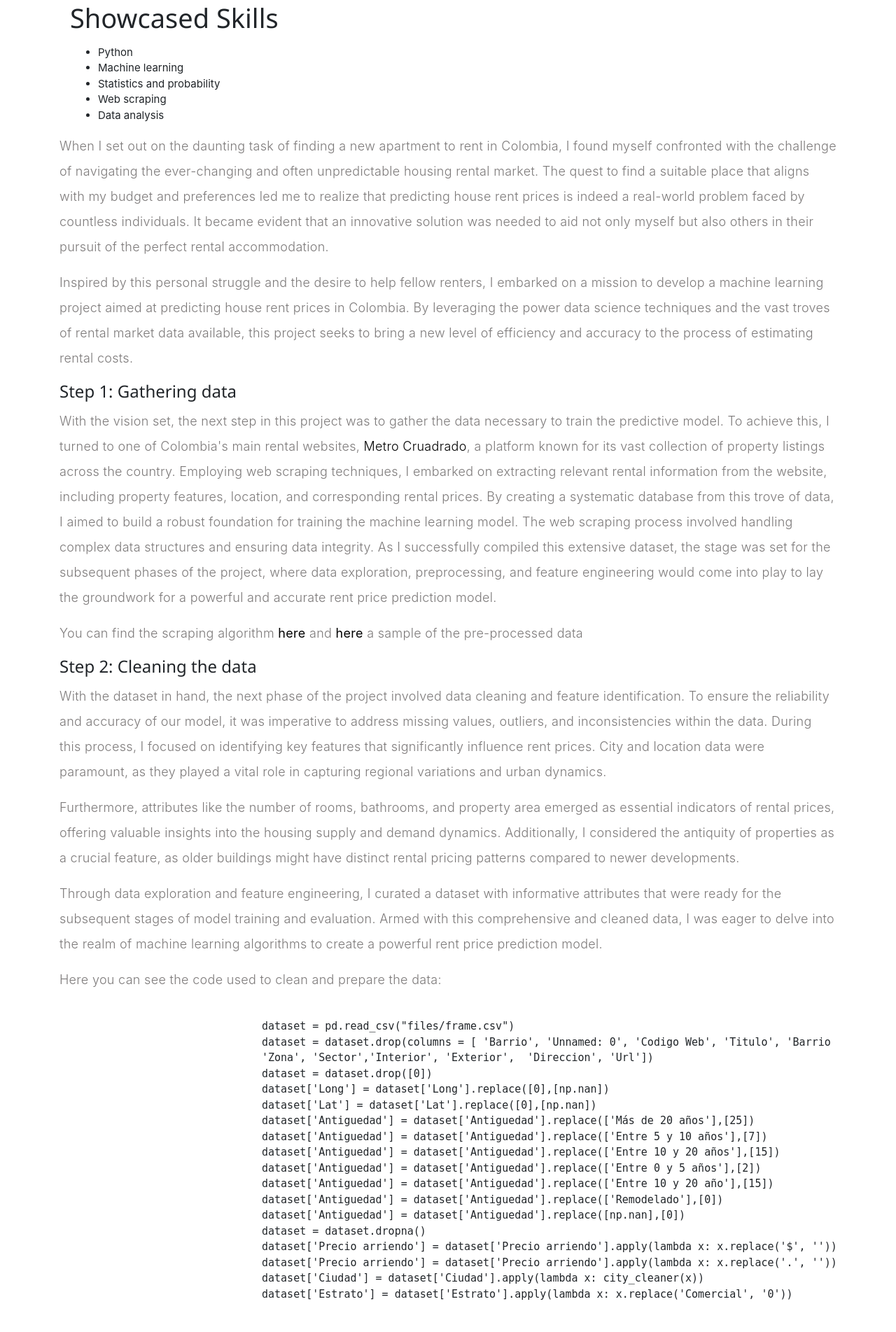
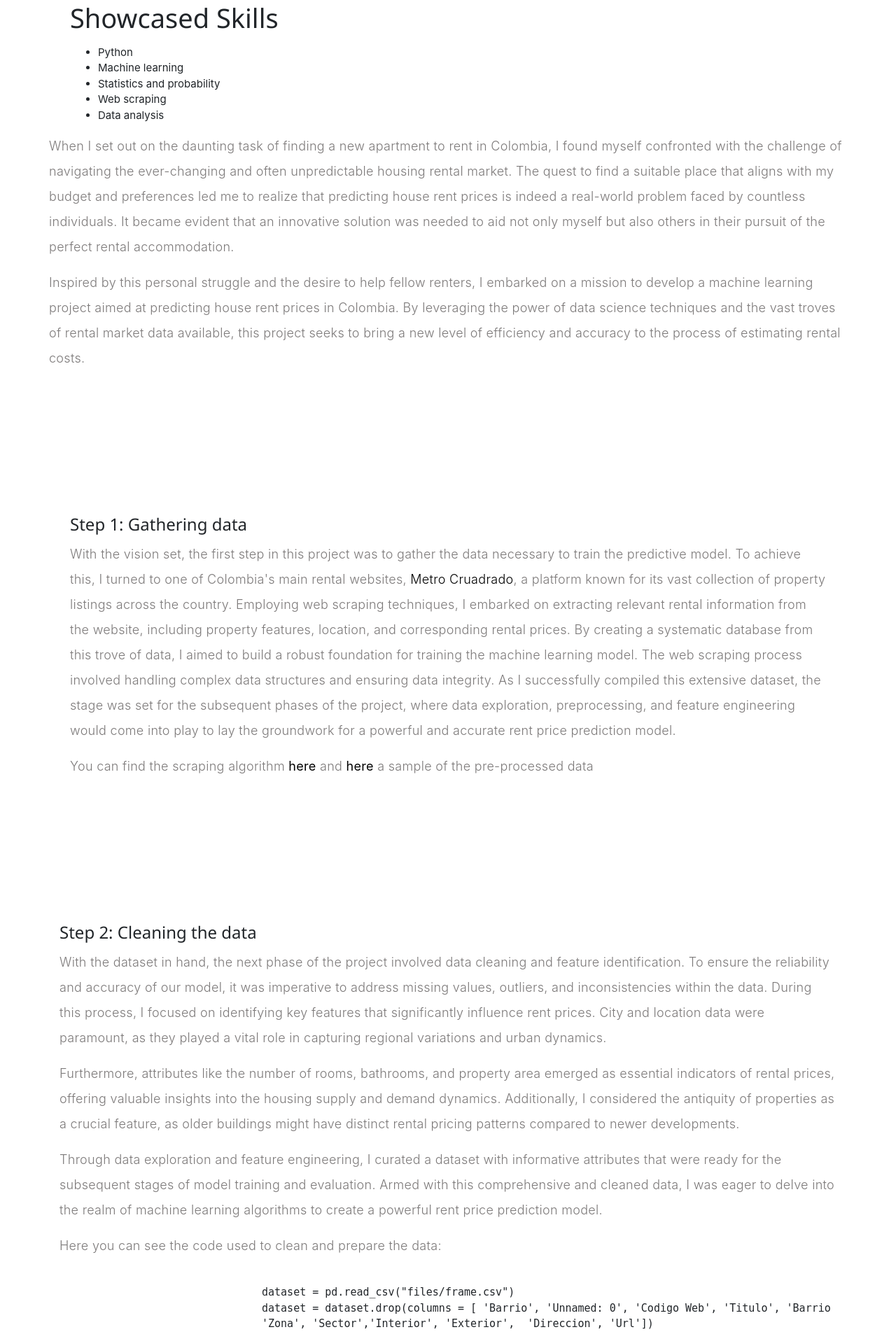
Before and after one commit to stefano-lacorazza/portfolio, a Django app: template myportfolio/templates/Project2/proyect2.html in a window 1280 px wide. Shown: the part 165-2068 px from the top of the page at 70% size. Run offline with Django 4.2, Linux system fonts and the light colour scheme; tables that the repository leaves empty hold one stand-in row (values such as "Sample post"); the template is opened without the code that fills it: values that come from a table or form of the project are taken from there, most other values are stand-ins (such as "Sample title", 1, 10 or a date in 2020); some libraries are stand-ins or nearby versions; some web fonts are replaced.

Commit message:
Update proyecto 2

```diff
--- a/myportfolio/mainsite/urls.py
+++ b/myportfolio/mainsite/urls.py
@@ -7,7 +7,7 @@ from . import views
 
 urlpatterns = [
     path("", views.index, name="index"),
-    #path("project1/", include("project1.urls")),
+    path("project1/", include("project1.urls")),
     path("project2/", include("project2.urls")),
     #path("project3/", include("project3.urls")),
     path("admin/", admin.site.urls),
--- /dev/null
+++ b/myportfolio/project1/urls.py
@@ -0,0 +1,10 @@
+from django.contrib import admin
+from django.urls import include, path
+from . import views
+
+urlpatterns = [
+    path('admin/', admin.site.urls),
+     path("", views.project1, name="projec2main"),
+
+
+]
--- a/myportfolio/project2/views.py
+++ b/myportfolio/project2/views.py
@@ -16,6 +16,7 @@ def project2(request):
     """
 
     if request.method == "POST":
+
         # create a form instance and populate it with data from the request:
         form = rentForm(request.POST)
         # check whether it's valid:
@@ -28,7 +29,7 @@ def project2(request):
             apto = pd.DataFrame([[form.cleaned_data.get('city'),form.cleaned_data.get('built_Area'),form.cleaned_data.get('private_Area'),form.cleaned_data.get('stratum'),form.cleaned_data.get('rooms'),form.cleaned_data.get('parking_lots'),form.cleaned_data.get('bathrooms'),form.cleaned_data.get('age'),form.cleaned_data.get('lat'),form.cleaned_data.get('lon')]])
 
             # redirect to a new URL:
-            return render(request, 'Project2\proyect2.html', {"form": 'The predicted rent cost is: $' +str(model_RFR.predict(pd.DataFrame(apto))[0])+' COP'})
+            return render(request, 'Project2\proyect2.html', {"form": form , "prediction": '$' +str(model_RFR.predict(pd.DataFrame(apto))[0])+' COP'})
         HttpResponse(model_RFR.predict(pd.DataFrame(apto)))
 
     form = rentForm()
--- a/myportfolio/templates/Project2/proyect2.html
+++ b/myportfolio/templates/Project2/proyect2.html
@@ -49,15 +49,21 @@
                     </li>
 
                     <li class="nav-item">
-                        <a href="#about" class="nav-link smoothScroll">Why hire me?</a>
+                        <a href="#part1" class="nav-link smoothScroll">Step 1</a>
                     </li>
 
                     <li class="nav-item">
-                        <a href="#testimonials" class="nav-link smoothScroll">Projects</a>
+                        <a href="#part2" class="nav-link smoothScroll">Step 2</a>
                     </li>
 
                     <li class="nav-item">
-                        <a href="#contact" class="nav-link smoothScroll">Contact</a>
+                        <a href="#part3" class="nav-link smoothScroll">Step 3</a>
+                    </li>
+                    <li class="nav-item">
+                        <a href="#part4" class="nav-link smoothScroll">Step 4</a>
+                    </li>
+                    <li class="nav-item">
+                        <a href="#final" class="nav-link smoothScroll">Predictor</a>
                     </li>
                 </ul>
 
@@ -71,7 +77,7 @@
 
 
 
-    <section class="about section-padding" id="about">
+    <section class="about section-padding" id="intro">
         <div class="container">
             <div class="row">
 
@@ -86,17 +92,33 @@
                           <li>Web scraping</li>
                           <li>Data analysis</li>
                         </ul></p>
-                        </div>
+
+                    </div>
+
+
+            </div>
+
                     <p>When I set out on the daunting task of finding a new apartment to rent in Colombia, I found myself confronted with the challenge of navigating the
                          ever-changing and often unpredictable housing rental market. The quest to find a suitable place that aligns with my budget and
                          preferences led me to realize that predicting house rent prices is indeed a real-world problem faced by countless individuals.
                           It became evident that an innovative solution was needed to aid not only myself but also others in their pursuit of the perfect rental
                           accommodation.</p>
                     <p>Inspired by this personal struggle and the desire to help fellow renters, I embarked on a mission to develop a machine learning project aimed
-                        at predicting house rent prices in Colombia. By leveraging the power data science techniques and the vast troves of rental market data available,
+                        at predicting house rent prices in Colombia. By leveraging the power of data science techniques and the vast troves of rental market data available,
                          this project seeks to bring a new level of efficiency and accuracy to the process of estimating rental costs.  </p>
-                    <h3 class="w3-xlarge">Step 1: Gathering data</h3>
-                    <p>With the vision set, the next step in this project was to gather the data necessary to train the predictive model. To achieve this, I turned to
+        </div>
+    </div>
+
+    </section>
+
+
+    <section class="about section-padding" id="part1">
+        <div class="container">
+
+
+                <div class="col-lg-12 col-md-6 col-12">
+                <h3 class="w3-xlarge">Step 1: Gathering data</h3>
+                    <p>With the vision set, the first step in this project was to gather the data necessary to train the predictive model. To achieve this, I turned to
                         one of Colombia's main rental websites, <a  href='https://www.metrocuadrado.com/' target="_blank"> Metro Cruadrado</a>, a platform known
                          for its vast collection of property listings across the country. Employing web scraping techniques, I embarked on extracting relevant
                           rental information from the website, including property features, location, and corresponding rental prices. By creating a systematic
@@ -105,6 +127,14 @@
                            for the subsequent phases of the project, where data exploration, preprocessing, and feature engineering would come into play to lay the
                            groundwork for a powerful and accurate rent price prediction model.</p>
                     <p>You can find the scraping algorithm <a  href="https://github.com/stefano-lacorazza/MetroCuadrado-Scraper" target="_blank"><Strong>here</Strong></a> and <a  href="{% static 'Project2\files/frame.csv' %}" target="_blank"><Strong>here</Strong></a> a sample of the pre-processed data</p>
+                    </div>
+                </section>
+
+    <section class="about section-padding" id="part2">
+        <div class="container">
+            <div class="row">
+
+                <div class="col-lg-12 col-md-6 col-12">
                     <h3 class="w3-xlarge">Step 2: Cleaning the data</h3>
                     <p>With the dataset in hand, the next phase of the project involved data cleaning and feature identification. To ensure the reliability
                         and accuracy of our model, it was imperative to address missing values, outliers, and inconsistencies within the data.
@@ -143,7 +173,13 @@
                                 dataset['Estrato'] = dataset['Estrato'].apply(lambda x: x.replace('Comercial', '0'))
                             </code>
                           </pre>
-                    <h3 class="w3-xlarge">Step 3: Training the model</h3>
+                        </section>
+                        <div class="container">
+                            <div class="row">
+
+                                <div class="col-lg-12 col-md-6 col-12">
+                          <h3 class="w3-xlarge">Step 3: Training the model</h3>
+
                     <p>With the refined dataset in hand, I proceeded to the phase of training the prediction model. To capture the complexity of the rental market,
                          I explored a diverse set of machine learning algorithms, including linear regression, random forest regression, and Support Vector Machine (SVM).</p>
 
@@ -156,9 +192,13 @@
                         Evaluating the models based on the mean absolute percentage error (MAPE) as the metric, it became evident that the random forest regression with
                          100 estimators consistently yielded the most promising results. Its ability to capture intricate relationships between features and rental prices,
                           along with its resilience to outliers, made it the ideal choice for our rent price prediction model. I was specially satisfied when it accurately
-                           predicted my current apartment’s rent cost with an error of less than 100K COP.
+                           predicted my current apartment’s rent cost with an error of less than 5%.
                         </p>
-                        <h3 class="w3-xlarge">Step 3: Analize results</h3>
+                        <h3 class="w3-xlarge">Step 4: Analize the results</h3>
+                        <div class="container">
+                            <div class="row">
+
+                                <div class="col-lg-12 col-md-6 col-12">
                     <p>
                         With the model at hand, the final step of the project involved a comprehensive analysis of the results. This analysis aimed to gain deeper
                          insights into the factors driving rent prices in Colombia and to identify the most influential features affecting rental rates.
@@ -182,13 +222,21 @@
                          had the potential to empower individuals in their apartment hunting endeavors.
                     </p>
                 </div>
+                <div class="container">
+                    <div class="row">
 
+                        <div class="col-lg-12 col-md-6 col-12">
+                    <h3 class="w3-xlarge">Finished rent price predictor</h3>
+                    <p>
+                        Please input the required information:
+                    </p>
                 <form action="/project2/" method="post">
                     {% csrf_token %}
                     {{ form }}
-                    <input type="submit" value="Submit">
+
+                    <input type="submit" value="Predicted rent price">
                 </form>
-
+                The predicted rent cost for the property is: {{ prediction }}
 
             </div>
 
```
Also changed, not shown: myportfolio/mainsite/views.py (+7 -0 lines), myportfolio/project1/views.py (+36 -1 lines).
